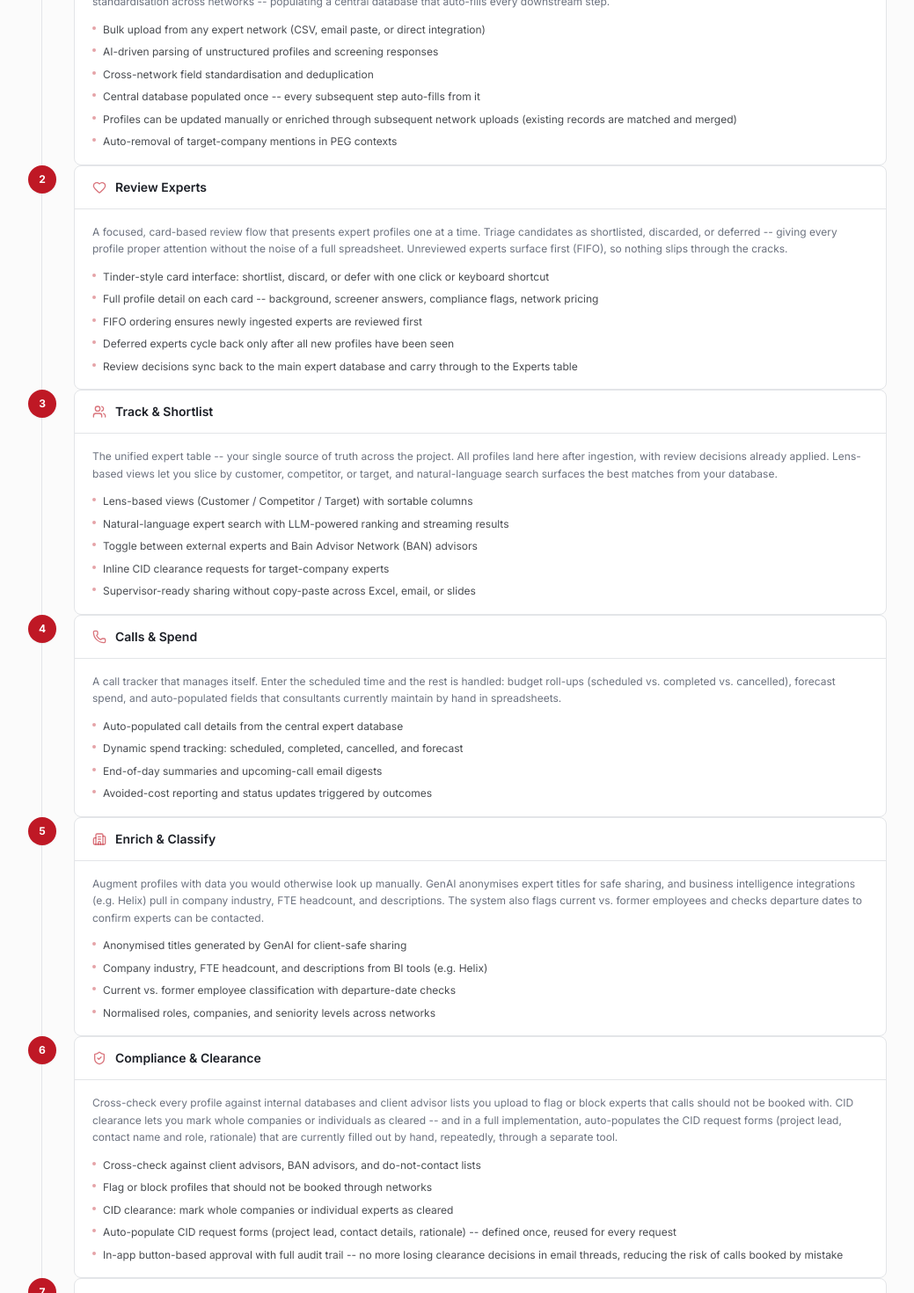
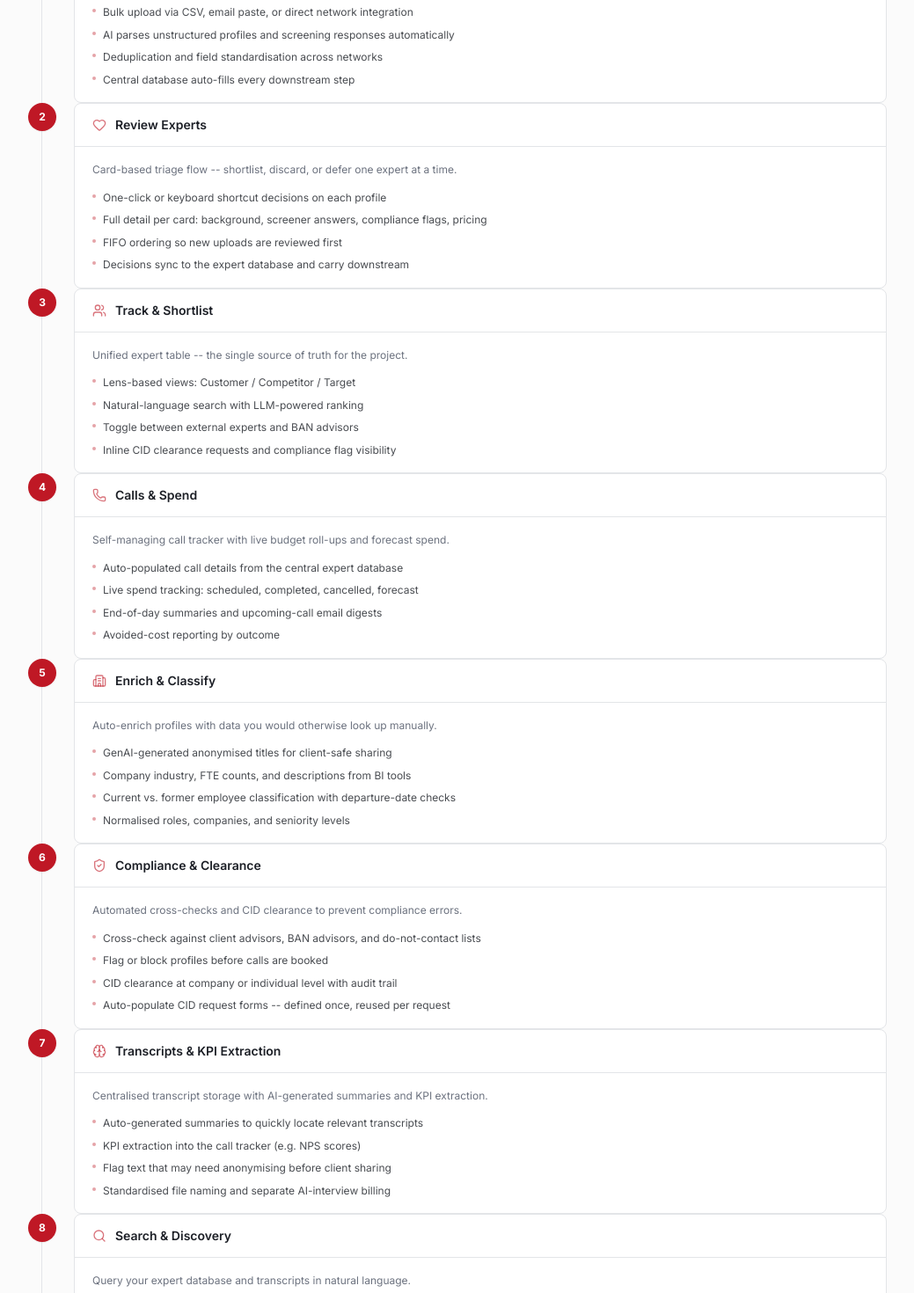
Before and after one commit to jh-hartley/expert_network_tool_mvp, a Next.js app: page / in a window 1280 px wide. Shown: the part 1140-2610 px from the top of the page at 88% size, without its empty margins (120-1159 px from the left). Built offline with nearby package versions, Linux system fonts and the light colour scheme.

Commit message:
refactor: streamline pipeline and dataInputBuckets descriptions
Standardize format: title + summary + concise bullets for all sections.

```diff
--- a/app/page.tsx
+++ b/app/page.tsx
@@ -34,125 +34,118 @@ const pipeline: {
     stage: 1,
     title: "Ingest & Standardise",
     subtitle:
-      "The single biggest time sink today: re-keying unstructured expert data from network emails into trackers. AI handles parsing, deduplication, and field standardisation across networks -- populating a central database that auto-fills every downstream step.",
+      "Replace manual re-keying of network emails with AI-driven parsing into a single database.",
     icon: Upload,
     accent: "text-primary",
     capabilities: [
-      "Bulk upload from any expert network (CSV, email paste, or direct integration)",
-      "AI-driven parsing of unstructured profiles and screening responses",
-      "Cross-network field standardisation and deduplication",
-      "Central database populated once -- every subsequent step auto-fills from it",
-      "Profiles can be updated manually or enriched through subsequent network uploads (existing records are matched and merged)",
-      "Auto-removal of target-company mentions in PEG contexts",
+      "Bulk upload via CSV, email paste, or direct network integration",
+      "AI parses unstructured profiles and screening responses automatically",
+      "Deduplication and field standardisation across networks",
+      "Central database auto-fills every downstream step",
     ],
   },
   {
     stage: 2,
     title: "Review Experts",
     subtitle:
-      "A focused, card-based review flow that presents expert profiles one at a time. Triage candidates as shortlisted, discarded, or deferred -- giving every profile proper attention without the noise of a full spreadsheet. Unreviewed experts surface first (FIFO), so nothing slips through the cracks.",
+      "Card-based triage flow -- shortlist, discard, or defer one expert at a time.",
     icon: Heart,
     capabilities: [
-      "Tinder-style card interface: shortlist, discard, or defer with one click or keyboard shortcut",
-      "Full profile detail on each card -- background, screener answers, compliance flags, network pricing",
-      "FIFO ordering ensures newly ingested experts are reviewed first",
-      "Deferred experts cycle back only after all new profiles have been seen",
-      "Review decisions sync back to the main expert database and carry through to the Experts table",
+      "One-click or keyboard shortcut decisions on each profile",
+      "Full detail per card: background, screener answers, compliance flags, pricing",
+      "FIFO ordering so new uploads are reviewed first",
+      "Decisions sync to the expert database and carry downstream",
     ],
   },
   {
     stage: 3,
     title: "Track & Shortlist",
     subtitle:
-      "The unified expert table -- your single source of truth across the project. All profiles land here after ingestion, with review decisions already applied. Lens-based views let you slice by customer, competitor, or target, and natural-language search surfaces the best matches from your database.",
+      "Unified expert table -- the single source of truth for the project.",
     icon: Users,
     capabilities: [
-      "Lens-based views (Customer / Competitor / Target) with sortable columns",
-      "Natural-language expert search with LLM-powered ranking and streaming results",
-      "Toggle between external experts and Bain Advisor Network (BAN) advisors",
-      "Inline CID clearance requests for target-company experts",
-      "Supervisor-ready sharing without copy-paste across Excel, email, or slides",
+      "Lens-based views: Customer / Competitor / Target",
+      "Natural-language search with LLM-powered ranking",
+      "Toggle between external experts and BAN advisors",
+      "Inline CID clearance requests and compliance flag visibility",
     ],
   },
   {
     stage: 4,
     title: "Calls & Spend",
     subtitle:
-      "A call tracker that manages itself. Enter the scheduled time and the rest is handled: budget roll-ups (scheduled vs. completed vs. cancelled), forecast spend, and auto-populated fields that consultants currently maintain by hand in spreadsheets.",
+      "Self-managing call tracker with live budget roll-ups and forecast spend.",
     icon: Phone,
     capabilities: [
       "Auto-populated call details from the central expert database",
-      "Dynamic spend tracking: scheduled, completed, cancelled, and forecast",
+      "Live spend tracking: scheduled, completed, cancelled, forecast",
       "End-of-day summaries and upcoming-call email digests",
-      "Avoided-cost reporting and status updates triggered by outcomes",
+      "Avoided-cost reporting by outcome",
     ],
   },
   {
     stage: 5,
     title: "Enrich & Classify",
     subtitle:
-      "Augment profiles with data you would otherwise look up manually. GenAI anonymises expert titles for safe sharing, and business intelligence integrations (e.g. Helix) pull in company industry, FTE headcount, and descriptions. The system also flags current vs. former employees and checks departure dates to confirm experts can be contacted.",
+      "Auto-enrich profiles with data you would otherwise look up manually.",
     icon: Building2,
     capabilities: [
-      "Anonymised titles generated by GenAI for client-safe sharing",
-      "Company industry, FTE headcount, and descriptions from BI tools (e.g. Helix)",
+      "GenAI-generated anonymised titles for client-safe sharing",
+      "Company industry, FTE counts, and descriptions from BI tools",
       "Current vs. former employee classification with departure-date checks",
-      "Normalised roles, companies, and seniority levels across networks",
+      "Normalised roles, companies, and seniority levels",
     ],
   },
   {
     stage: 6,
     title: "Compliance & Clearance",
     subtitle:
-      "Cross-check every profile against internal databases and client advisor lists you upload to flag or block experts that calls should not be booked with. CID clearance lets you mark whole companies or individuals as cleared -- and in a full implementation, auto-populates the CID request forms (project lead, contact name and role, rationale) that are currently filled out by hand, repeatedly, through a separate tool.",
+      "Automated cross-checks and CID clearance to prevent compliance errors.",
     icon: ShieldCheck,
     capabilities: [
       "Cross-check against client advisors, BAN advisors, and do-not-contact lists",
-      "Flag or block profiles that should not be booked through networks",
-      "CID clearance: mark whole companies or individual experts as cleared",
-      "Auto-populate CID request forms (project lead, contact details, rationale) -- defined once, reused for every request",
-      "In-app button-based approval with full audit trail -- no more losing clearance decisions in email threads, reducing the risk of calls booked by mistake",
+      "Flag or block profiles before calls are booked",
+      "CID clearance at company or individual level with audit trail",
+      "Auto-populate CID request forms -- defined once, reused per request",
     ],
   },
   {
     stage: 7,
     title: "Transcripts & KPI Extraction",
     subtitle:
-      "Upload call transcripts so they are stored, accessible, and queryable in one place. AI handles the administrative processing -- not insight extraction, which requires human judgement -- acting as a first pass that must be verified before sharing.",
+      "Centralised transcript storage with AI-generated summaries and KPI extraction.",
     icon: Brain,
     capabilities: [
-      "Auto-generated summaries so users can quickly identify which transcript(s) they need",
-      "KPI extraction into the call tracker (e.g. NPS scores for customer calls) -- populated automatically where applicable",
-      "Flag references in the text that may need anonymising before client sharing (first-pass only; requires manual review)",
-      "Rename and standardise transcript files for consistent storage",
-      "Separate workspace for AI interview billing and tracking",
+      "Auto-generated summaries to quickly locate relevant transcripts",
+      "KPI extraction into the call tracker (e.g. NPS scores)",
+      "Flag text that may need anonymising before client sharing",
+      "Standardised file naming and separate AI-interview billing",
     ],
   },
   {
     stage: 8,
     title: "Search & Discovery",
     subtitle:
-      "Two types of search in one interface. Expert search combines classic database filters (company, departure date, customer vs. competitor, etc.) with natural language to triage candidates faster. Transcript search lets you filter to a subset of calls -- e.g. only a certain competitor, or only customer transcripts -- then ask for supporting quotes, rather than uploading everything into a separate ChatGPT session each time.",
+      "Query your expert database and transcripts in natural language.",
     icon: SearchIcon,
     capabilities: [
-      "Expert search: database filters + natural-language queries to surface the right profiles",
-      "Transcript search: filter by expert type, company, or call group, then query for quotes to support slide arguments",
-      "Eliminates re-uploading subsets of transcripts into ChatGPT for each new question",
-      "Future: link quotes back to their source location in the transcript for easy cross-checking against hallucinations",
+      "Expert search: filters + natural-language queries for fast triage",
+      "Transcript search: filter by type/company, then query for supporting quotes",
+      "Eliminates re-uploading transcripts into ChatGPT per question",
+      "Future: link quotes back to source locations for cross-checking",
     ],
   },
   {
     stage: 9,
     title: "Reconciliation & Reporting",
-    subtitle: "Clean close-out and network settlement",
+    subtitle:
+      "Clean close-out with structured exports and network settlement.",
     icon: FileBarChart,
     capabilities: [
       "Structured summary tables for network reconciliation",
-      "Cost verification with clear audit trail",
-      "Expert-usage reporting to reduce end-of-project back-and-forth",
-      "Team end-of-day email summaries -- formatted and ready to send",
-      "All tables exportable in pre-formatted layouts ready to copy-paste into emails or slides",
-      "Project data can be cleared automatically at close-out in line with company data retention policies and project timelines",
+      "Cost verification with audit trail",
+      "End-of-day email summaries -- formatted and ready to send",
+      "All tables exportable in layouts ready for email or slides",
     ],
   },
 ]
@@ -263,9 +256,8 @@ export default function OverviewPage() {
           Consensus
         </h1>
         <p className="mt-2 max-w-3xl text-sm leading-relaxed text-muted-foreground">
-          The end-to-end operating system for expert network workstreams --
-          replacing fragmented spreadsheets, email chains, and manual processes
-          with a single, intelligent platform.
+          One platform replacing the spreadsheets, email chains, and manual
+          processes that slow down expert network workstreams.
         </p>
 
         <div className="mt-8 grid gap-4 sm:grid-cols-2 lg:grid-cols-4">
@@ -394,8 +386,7 @@ export default function OverviewPage() {
               </Link>
             </div>
             <p className="mt-1.5 max-w-2xl text-sm leading-relaxed text-muted-foreground">
-              Eight stages replacing spreadsheets, emails, and manual lookups
-              with a single automated flow.
+              Nine stages from raw network data to project close-out.
             </p>
           </div>
         </div>
@@ -466,8 +457,7 @@ export default function OverviewPage() {
           Required Input Data
         </h2>
         <p className="mt-1.5 max-w-2xl text-sm leading-relaxed text-muted-foreground">
-          For full end-state functionality, Consensus requires the following data
-          sources -- grouped by availability and implementation effort.
+          Data sources grouped by availability and implementation effort.
         </p>
 
         <div className="mt-8 grid gap-5 sm:grid-cols-3">
```
